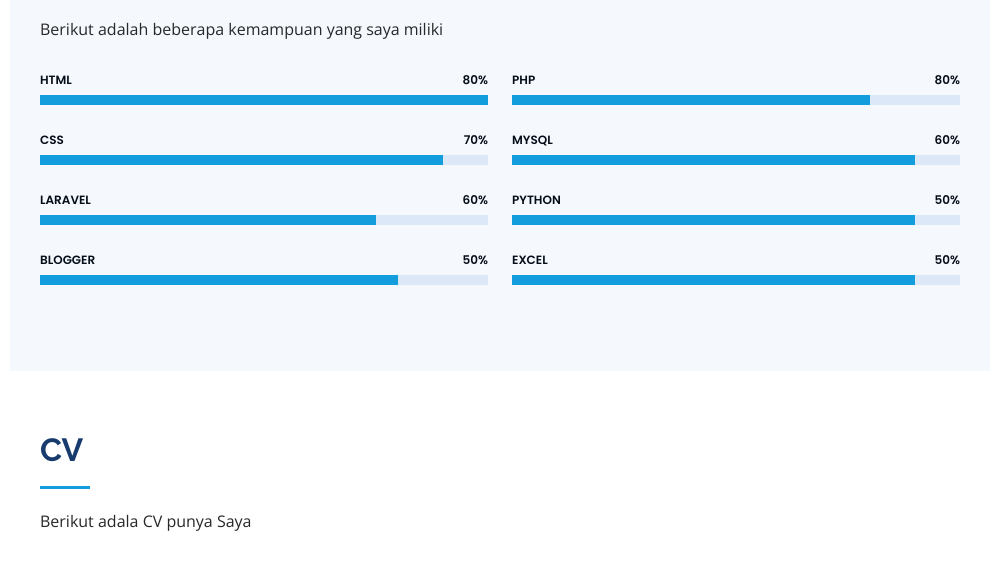
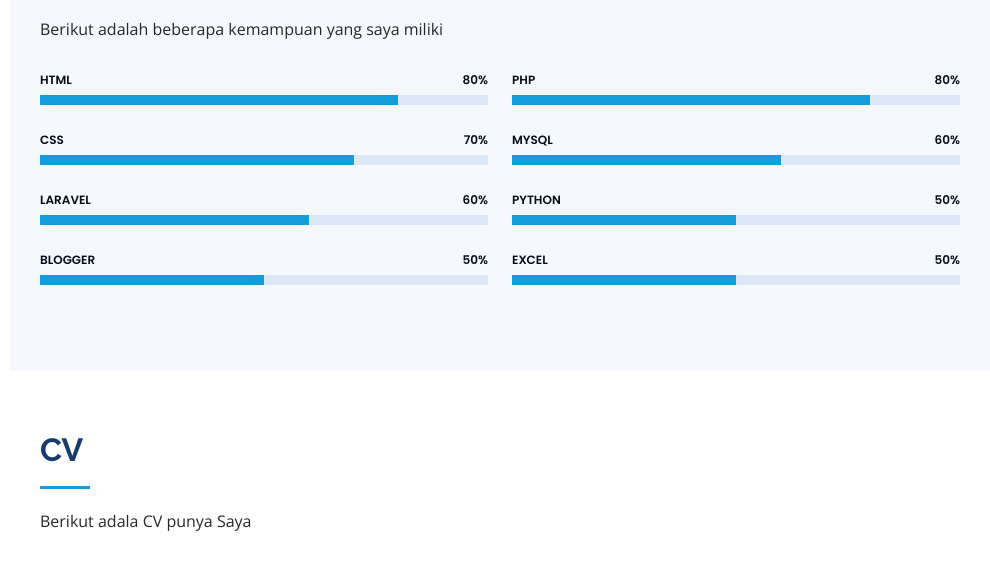
Before and after one commit to Rizki-132/Biodata, a plain HTML site: page index.html in a window 1280 px wide. Shown: the part 1615-2195 px from the top of the page, without its empty margins (290-1280 px from the left). Drawn offline with nearby package versions, Linux system fonts and the light colour scheme.

Commit message:
edit volume

```diff
--- a/index.html
+++ b/index.html
@@ -137,28 +137,28 @@
             <div class="progress">
               <span class="skill">HTML <i class="val">80%</i></span>
               <div class="progress-bar-wrap">
-                <div class="progress-bar" role="progressbar" aria-valuenow="100" aria-valuemin="0" aria-valuemax="100"></div>
+                <div class="progress-bar" role="progressbar" aria-valuenow="80" aria-valuemin="0" aria-valuemax="100"></div>
               </div>
             </div>
 
             <div class="progress">
               <span class="skill">CSS <i class="val">70%</i></span>
               <div class="progress-bar-wrap">
-                <div class="progress-bar" role="progressbar" aria-valuenow="90" aria-valuemin="0" aria-valuemax="100"></div>
+                <div class="progress-bar" role="progressbar" aria-valuenow="70" aria-valuemin="0" aria-valuemax="100"></div>
               </div>
             </div>
 
             <div class="progress">
               <span class="skill">Laravel <i class="val">60%</i></span>
               <div class="progress-bar-wrap">
-                <div class="progress-bar" role="progressbar" aria-valuenow="75" aria-valuemin="0" aria-valuemax="100"></div>
+                <div class="progress-bar" role="progressbar" aria-valuenow="60" aria-valuemin="0" aria-valuemax="100"></div>
               </div>
             </div>
 
             <div class="progress">
               <span class="skill">Blogger <i class="val">50%</i></span>
               <div class="progress-bar-wrap">
-                <div class="progress-bar" role="progressbar" aria-valuenow="80" aria-valuemin="0" aria-valuemax="100"></div>
+                <div class="progress-bar" role="progressbar" aria-valuenow="50" aria-valuemin="0" aria-valuemax="100"></div>
               </div>
             </div>
 
@@ -177,21 +177,21 @@
             <div class="progress">
               <span class="skill">MySQL <i class="val">60%</i></span>
               <div class="progress-bar-wrap">
-                <div class="progress-bar" role="progressbar" aria-valuenow="90" aria-valuemin="0" aria-valuemax="100"></div>
+                <div class="progress-bar" role="progressbar" aria-valuenow="60" aria-valuemin="0" aria-valuemax="100"></div>
               </div>
             </div>
 
             <div class="progress">
               <span class="skill">Python <i class="val">50%</i></span>
               <div class="progress-bar-wrap">
-                <div class="progress-bar" role="progressbar" aria-valuenow="90" aria-valuemin="0" aria-valuemax="100"></div>
+                <div class="progress-bar" role="progressbar" aria-valuenow="50" aria-valuemin="0" aria-valuemax="100"></div>
               </div>
             </div>
 
             <div class="progress">
               <span class="skill">Excel<i class="val">50%</i></span>
               <div class="progress-bar-wrap">
-                <div class="progress-bar" role="progressbar" aria-valuenow="90" aria-valuemin="0" aria-valuemax="100"></div>
+                <div class="progress-bar" role="progressbar" aria-valuenow="50" aria-valuemin="0" aria-valuemax="100"></div>
               </div>
             </div>
           </div>
```
